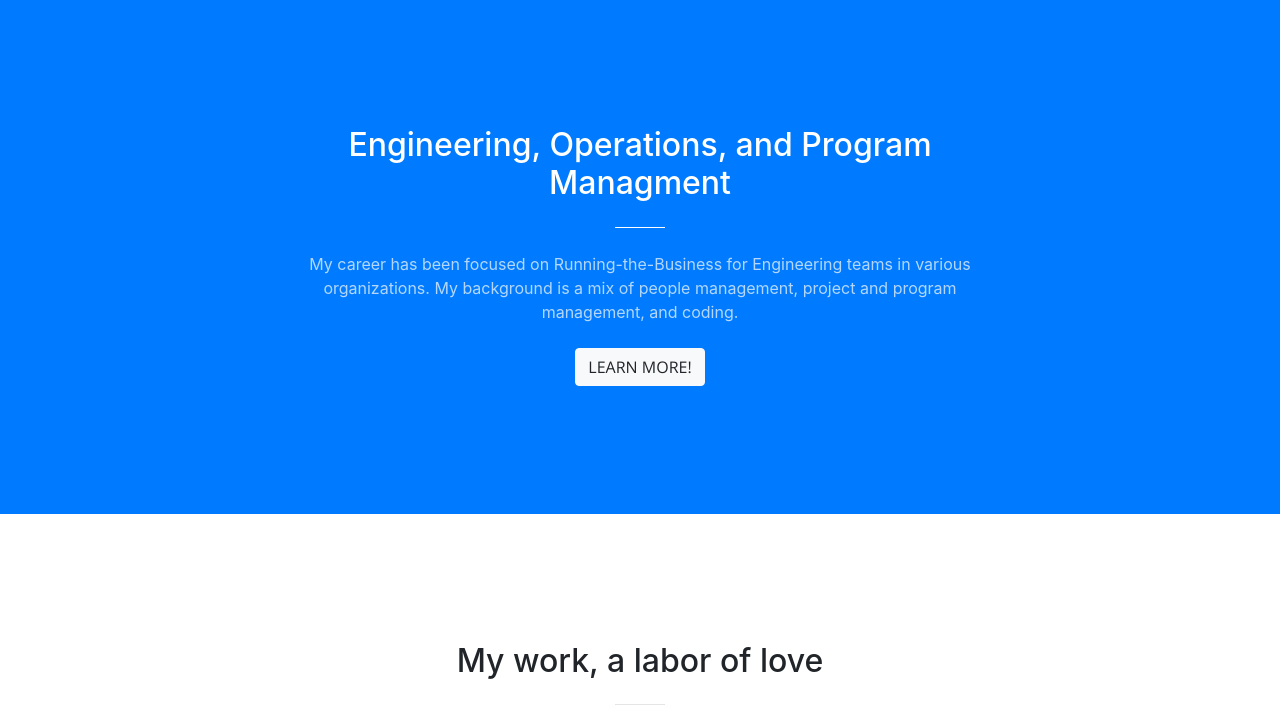
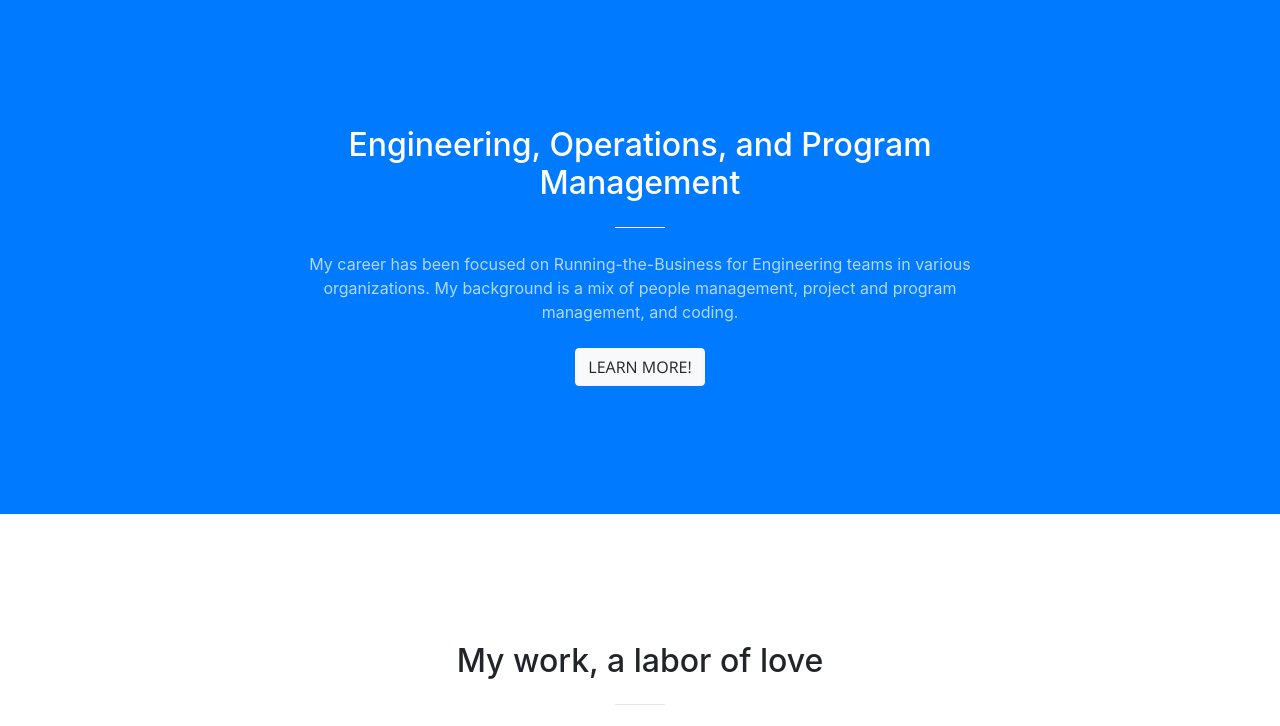
Before and after one commit to tenillez/Porfolio, a website with bundled scripts: page index.html in a window 1280 px wide. Shown: the part 802-1528 px from the top of the page. Built offline with nearby package versions, Linux system fonts and the light colour scheme.

Commit message:
fixed readme and bugs

```diff
--- a/index.html
+++ b/index.html
@@ -78,7 +78,7 @@
     <div class="container">
       <div class="row">
         <div class="col-lg-8 mx-auto text-center">
-          <h2 class="section-heading text-white">Engineering, Operations, and Program Managment </h2>
+          <h2 class="section-heading text-white">Engineering, Operations, and Program Management </h2>
           <hr class="light my-4">
           <p class="text-faded mb-4">My career has been focused on Running-the-Business for Engineering teams in various organizations.  My background is a mix of people management, project and program management, and coding. </p>
           <a class="btn btn-light btn-xl js-scroll-trigger" href="#services">Learn more!</a>
```
Also changed, not shown: README.md, img/portfolio/fullsize/FindFriend.png (added), img/portfolio/fullsize/portfolio_screenshot.png (added), img/portfolio/thumbnails/FindFriend.png (added).
